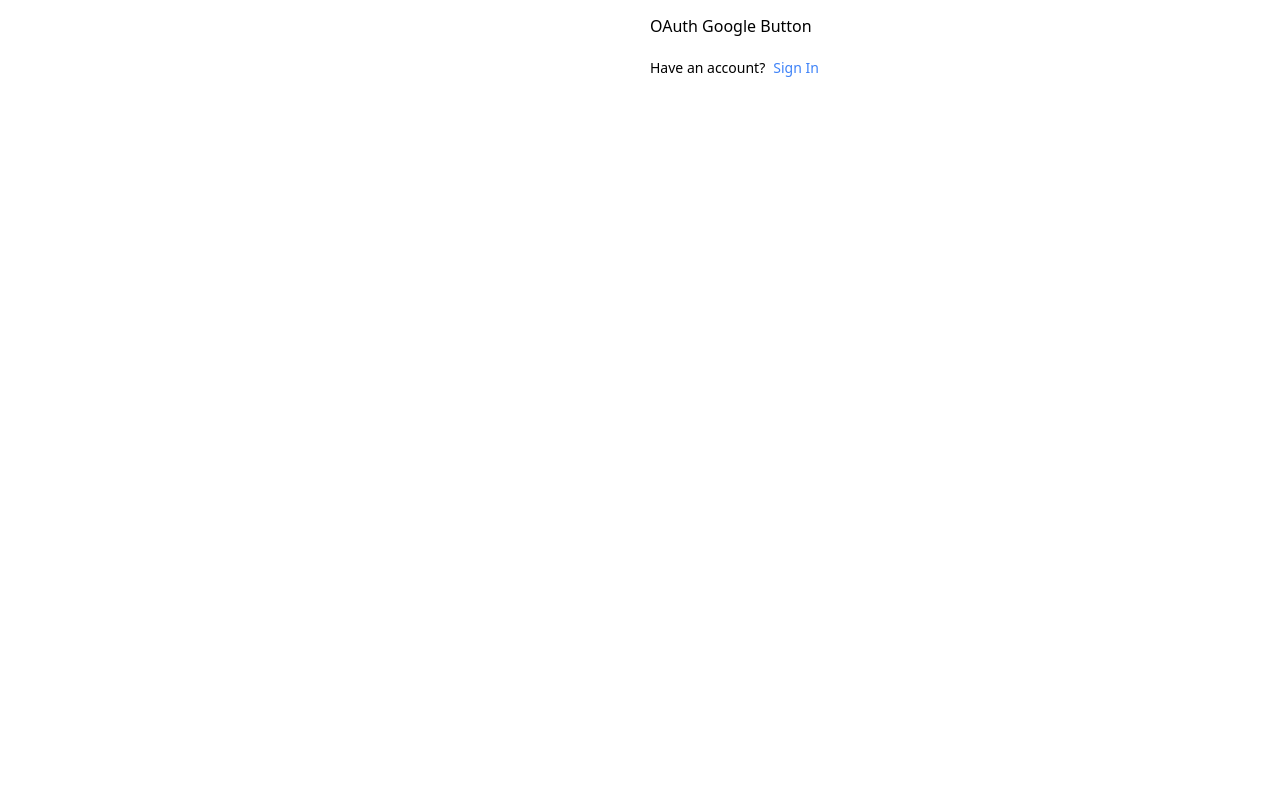
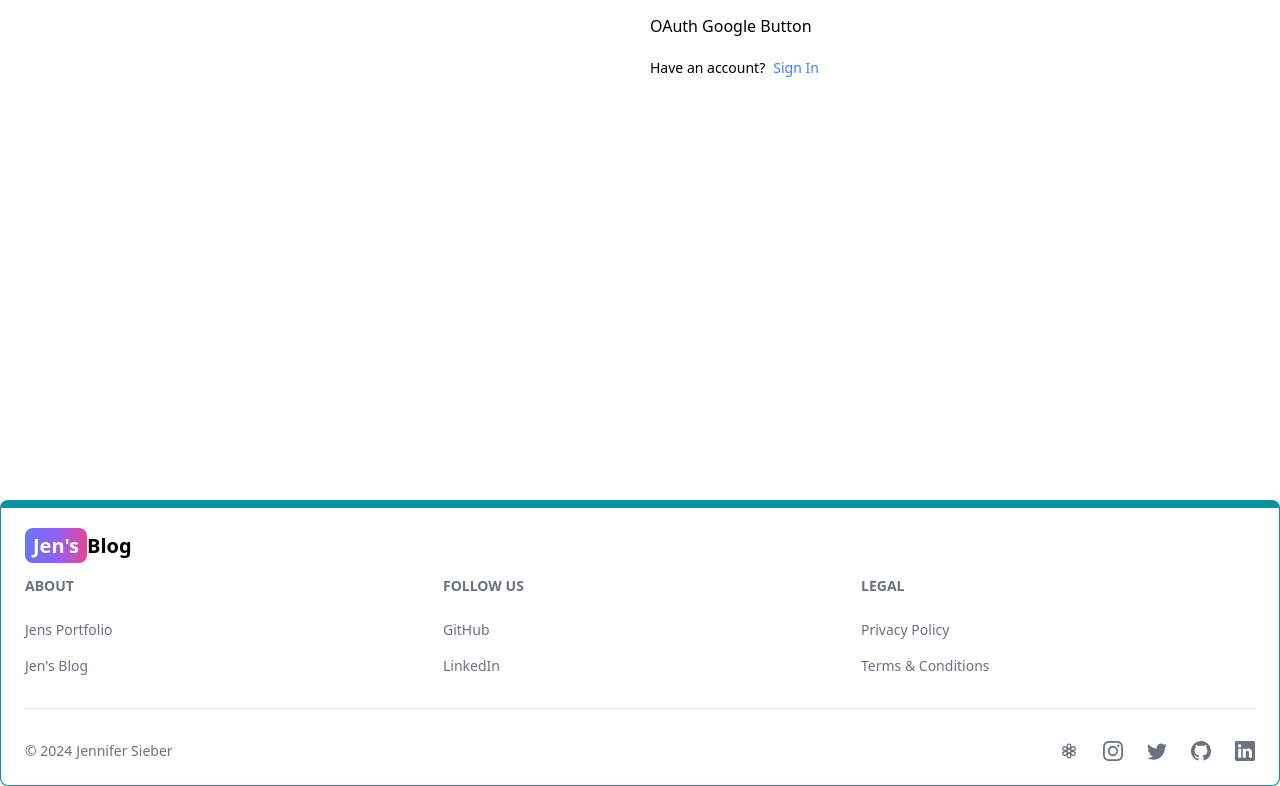
Before and after one commit to JenniferSieber/mern-blog, a React (Vite) app in the folder client/: page /sign-up in a window 1280 px wide. Shown: the part 444-1230 px from the top of the page. Before the commit the page ends 944 px from the top, so only its background shows below. Built offline with nearby package versions, Linux system fonts and the light colour scheme.

Commit message:
create/implement footer component

```diff
--- a/client/package.json
+++ b/client/package.json
@@ -12,6 +12,7 @@
   "dependencies": {
     "flowbite-react": "^0.10.2",
     "react": "^18.3.1",
+    "react-bs-icons": "^1.0.0",
     "react-circular-progressbar": "^2.1.0",
     "react-dom": "^18.3.1",
     "react-icons": "^5.3.0",
--- a/client/src/App.jsx
+++ b/client/src/App.jsx
@@ -1,6 +1,7 @@
 import { useState } from 'react';
 import { BrowserRouter, Route, Routes } from "react-router-dom";
-import Header from './components/Header';
+import FooterComponent from './components/FooterComponent';
+import HeaderComponent from './components/HeaderComponent';
 import About from "./pages/About";
 import Dashboard from "./pages/Dashboard";
 import Home from "./pages/Home";
@@ -13,7 +14,7 @@
 
   return (
     <BrowserRouter>
-      <Header />
+      <HeaderComponent />
       <Routes>
         <Route path="/" element={<Home />} />
         <Route path="/about" element={<About />} />
@@ -22,6 +23,7 @@
         <Route path="/dashboard" element={<Dashboard />} />
         <Route path="/projects" element={<Projects />} />
       </Routes>
+      <FooterComponent />
     </BrowserRouter>
   )
 }
--- /dev/null
+++ b/client/src/components/FooterComponent.jsx
@@ -0,0 +1,88 @@
+import { Footer } from "flowbite-react";
+import { BsFlower3, BsGithub, BsInstagram, BsLinkedin, BsTwitter } from 'react-icons/bs';
+import { Link } from "react-router-dom";
+
+export default function FooterComponent() {
+  return (
+    <Footer container className="border border-t-8 border-teal-500">
+      <div className="w-full max-w-7xl mx-auto">
+        <div className="grid w-full justify-between sm:flex md:grid-cols-1">
+        <Link
+              to='/'
+              className='self-center whitespace-nowrap text-lg sm:text-xl font-semibold dark:text-white'
+            >
+              <span className='px-2 py-1 bg-gradient-to-r from-indigo-500 via-purple-500 to-pink-500 rounded-lg text-white'>
+                Jen's
+              </span>
+              Blog
+            </Link>
+        </div>
+        <div className="grid grid-cols-2 gap-8 mt-4 sm:grid-cols-3 sm:gap-6">
+          <div>
+            <Footer.Title title="About" />
+            <Footer.LinkGroup col>
+              <Footer.Link
+                href="https://jennifersieber.netlify.app/"
+                target="_blank"
+                rel="noopener noreferrer"
+              >
+                Jens Portfolio
+              </Footer.Link>
+              <Footer.Link
+                href="/about"
+                target="_blank"
+                rel="noopener noreferrer"
+              >
+                Jen's Blog
+              </Footer.Link>
+            </Footer.LinkGroup>
+          </div>
+          <div>
+            <Footer.Title title="Follow Us" />
+            <Footer.LinkGroup col>
+              <Footer.Link
+                href="https://github.com/JenniferSieber"
+                target="_blank"
+                rel="noopener noreferrer"
+              >
+                GitHub
+              </Footer.Link>
+              <Footer.Link
+                href="https://www.linkedin.com/in/jennifersieber1/"
+                target="_blank"
+                rel="noopener noreferrer"
+              >
+                LinkedIn
+              </Footer.Link>
+            </Footer.LinkGroup>
+          </div>
+          <div>
+            <Footer.Title title="Legal" />
+            <Footer.LinkGroup col>
+              <Footer.Link href="#">Privacy Policy</Footer.Link>
+              <Footer.Link href="#">Terms &amp; Conditions</Footer.Link>
+            </Footer.LinkGroup>
+          </div>
+        </div>
+
+      <Footer.Divider />
+      <div className="w-full sm:flex sm:items-center sm:justify-between">
+        <Footer.Copyright
+          href="#"
+          by="Jennifer Sieber"
+          // year={new Date().getFullYear()}
+          year={2024}
+        />
+        <div className="flex gap-6 sm:mt-0 mt-4 sm:justify-center">
+        <Footer.Icon href="https://jennifersieber.netlify.app/" icon={BsFlower3} />
+          <Footer.Icon href="https://www.instagram.com/jennifer_webdev/" icon={BsInstagram} />
+          <Footer.Icon href="https://twitter.com/JenWebDev" icon={BsTwitter} />
+          <Footer.Icon href="https://github.com/JenniferSieber" icon={BsGithub} />
+          <Footer.Icon href="https://www.linkedin.com/in/jennifersieber1/" icon={BsLinkedin} />
+        </div>
+
+      </div>
+    </div>
+    </Footer>
+  )
+}
--- a/client/src/components/Header.jsx
+++ b/client/src/components/HeaderComponent.jsx
@@ -4,7 +4,7 @@
 import { FaMoon } from "react-icons/fa";
 import { Link, useLocation } from "react-router-dom";
 
-export default function Header() {
+export default function HeaderComponent() {
   const path = useLocation().pathname;
   return (
     <Navbar className="border-b-2">
--- a/client/src/components/OAuth.jsx
+++ b/client/src/components/OAuthComponent.jsx
@@ -1,6 +1,6 @@
 import React from 'react'
 
-export default function OAuth() {
+export default function OAuthComponent() {
   return (
     <div>
       OAuth Google Button
--- a/client/src/pages/SignUp.jsx
+++ b/client/src/pages/SignUp.jsx
@@ -1,7 +1,7 @@
 import { Alert, Button, Label, Spinner, TextInput } from "flowbite-react";
 import { useState } from "react";
 import { Link, useNavigate } from "react-router-dom";
-import OAuth from "../components/OAuth";
+import OAuthComponent from "../components/OAuthComponent";
 
 export default function SignUp() {
   const [formData, setFormData] = useState({});
@@ -110,7 +110,7 @@
                 "Sign Up"
               )}
             </Button>
-            <OAuth />
+            <OAuthComponent />
           </form>
           <div className="flex gap-2 text-sm mt-5">
             <span>Have an account?</span>
```
Also changed, not shown: 1 other file (tests, documents, lock files or other folders).
